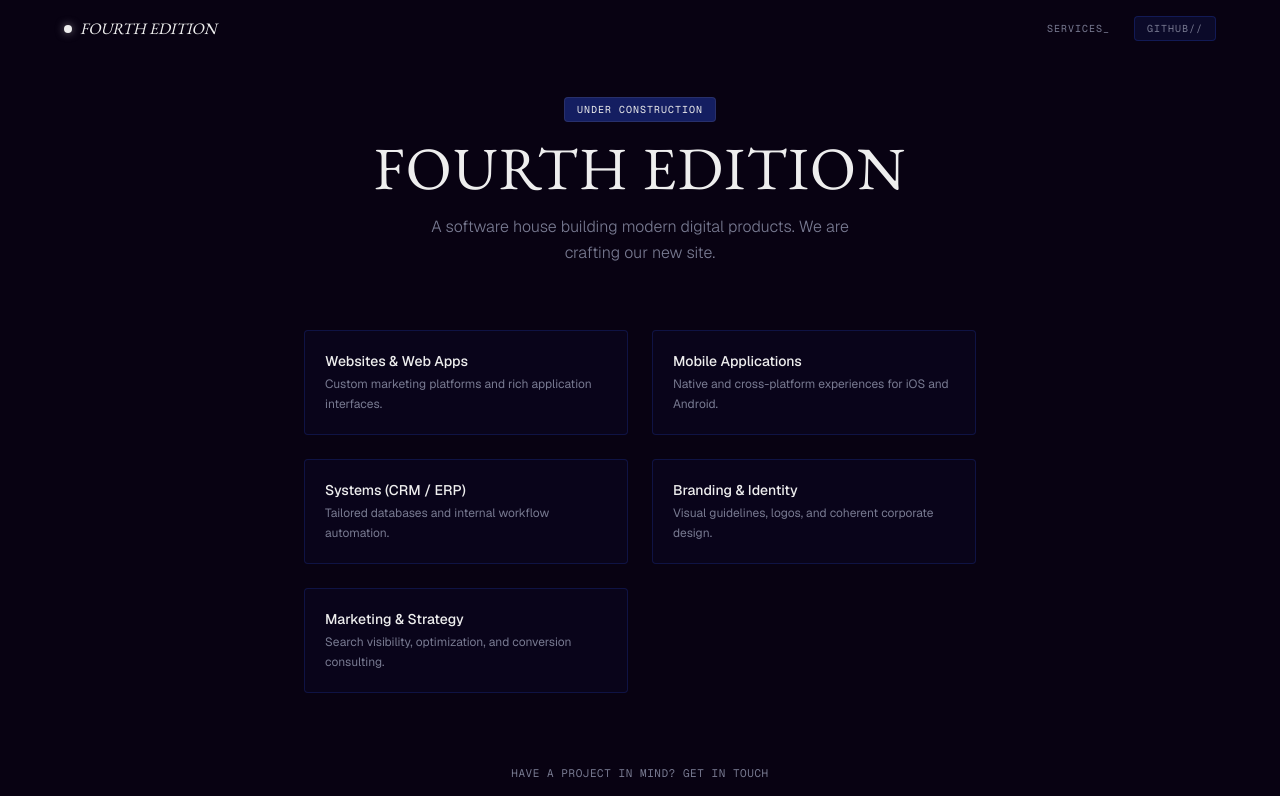
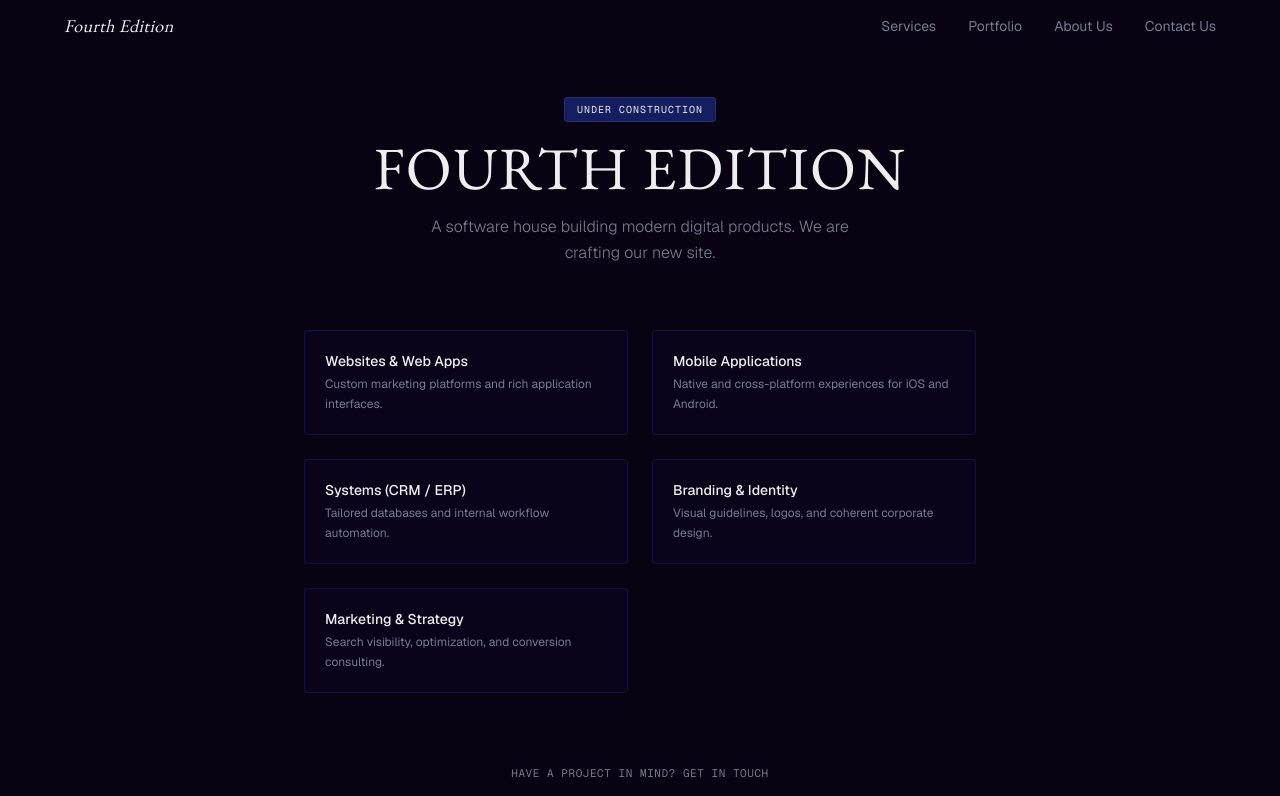
Before and after one commit to Fourth-Edition/Website, a Next.js app: page / in a window 1280 px wide. Shown: the top 796 px of the page. Built offline with nearby package versions, Linux system fonts and the light colour scheme.

Commit message:
Refactor NavBar component to streamline scroll handling, update layout, and enhance brand display

```diff
--- a/app/components/navbar.tsx
+++ b/app/components/navbar.tsx
@@ -1,49 +1,54 @@
 "use client";
 
 import { useEffect, useState } from "react";
+
+const navLinks = [
+  { label: "Services", href: "#services" },
+  { label: "Portfolio", href: "#portfolio" },
+  { label: "About Us", href: "#about" },
+  { label: "Contact Us", href: "#contact" },
+] as const;
 
 export default function NavBar() {
   const [scrolled, setScrolled] = useState(false);
 
   useEffect(() => {
-    const handleScroll = () => {
-      setScrolled(window.scrollY > 20);
-    };
+    const handleScroll = () => setScrolled(window.scrollY > 20);
     window.addEventListener("scroll", handleScroll);
     return () => window.removeEventListener("scroll", handleScroll);
   }, []);
 
   return (
     <nav
-      className={`fixed top-0 left-0 right-0 z-40 flex flex-row justify-between items-center w-full py-4 px-8 md:px-16 transition-all duration-300 ${
+      className={`fixed top-0 left-0 right-0 z-40 flex items-center  py-3 justify-between px-8 md:px-16 transition-all duration-300 ${
         scrolled
-          ? "bg-brand-deep/80 backdrop-blur-md border-b border-brand-navy/60 py-3"
+          ? "bg-brand-deep/80 backdrop-blur-md border-b py-5 border-brand-navy/60 "
           : "bg-transparent border-b border-transparent"
       }`}
     >
-      <div className="flex items-center space-x-2">
-        <div className="w-2 h-2 rounded-full bg-brand-light shadow-[0_0_8px_rgba(238,238,238,0.5)]" />
-        <span className="font-serif italic" style={{ fontFamily: 'var(--font-eb-garamond)' }}>
-          FOURTH EDITION
-        </span>
-      </div>
+      {/* Brand */}
+      <a
+        href="/"
+        className="font-serif italic text-lg text-brand-light tracking-wide"
+        style={{ fontFamily: "var(--font-eb-garamond)" }}
+      >
+        Fourth Edition
+      </a>
 
-      <div className="flex items-center space-x-6 font-mono text-[10px] tracking-widest text-brand-slate">
-        <a
-          href="#services"
-          className="hover:text-brand-light transition-colors"
-        >
-          SERVICES_
-        </a>
-        <a
-          href="https://github.com"
-          target="_blank"
-          rel="noreferrer"
-          className="px-3 py-1 rounded border border-brand-navy/80 hover:border-brand-slate hover:text-brand-light transition-all bg-brand-navy/30"
-        >
-          GITHUB//
-        </a>
-      </div>
+      {/* Nav links */}
+      <ul className="flex items-center gap-8">
+        {navLinks.map(({ label, href }) => (
+          <li key={href}>
+            <a
+              href={href}
+              className="text-sm font-sans text-brand-slate hover:text-brand-light transition-colors duration-200"
+              style={{ fontFamily: "var(--font-geist-sans)" }}
+            >
+              {label}
+            </a>
+          </li>
+        ))}
+      </ul>
     </nav>
   );
 }
```
